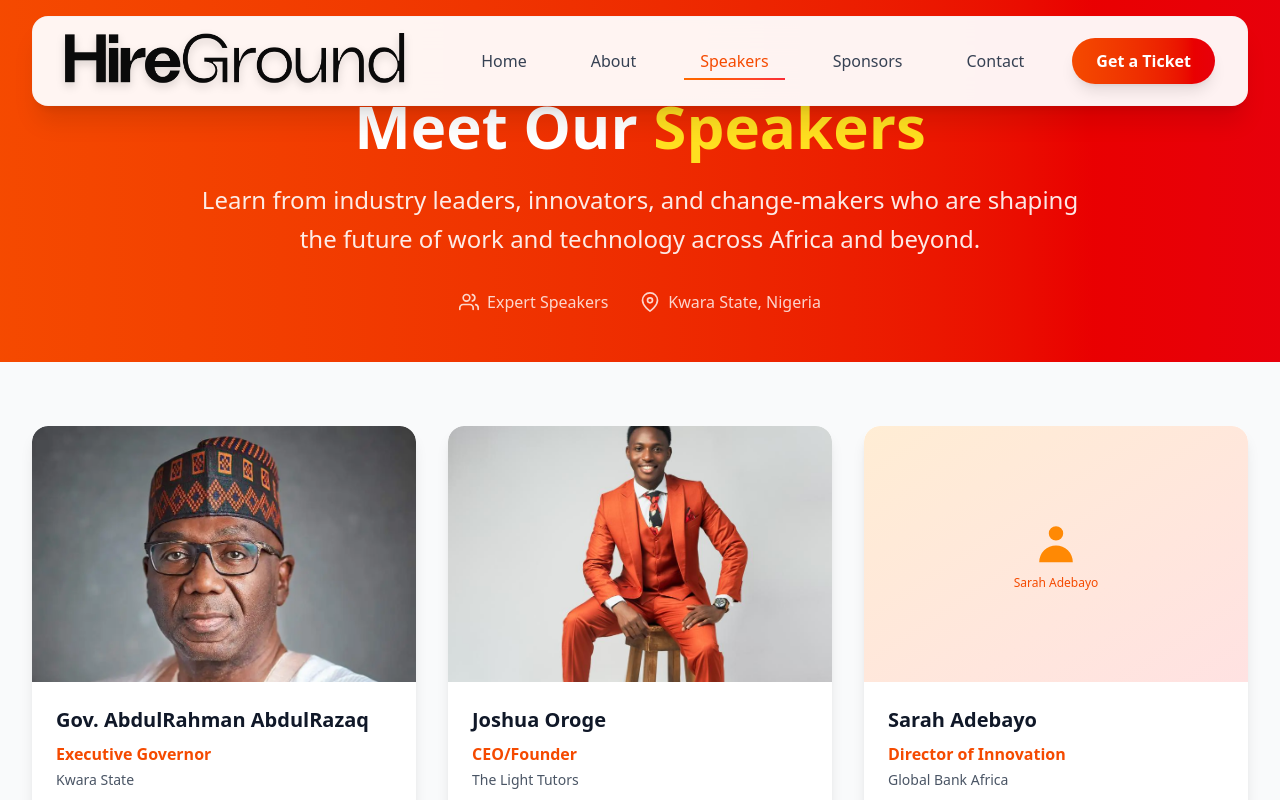
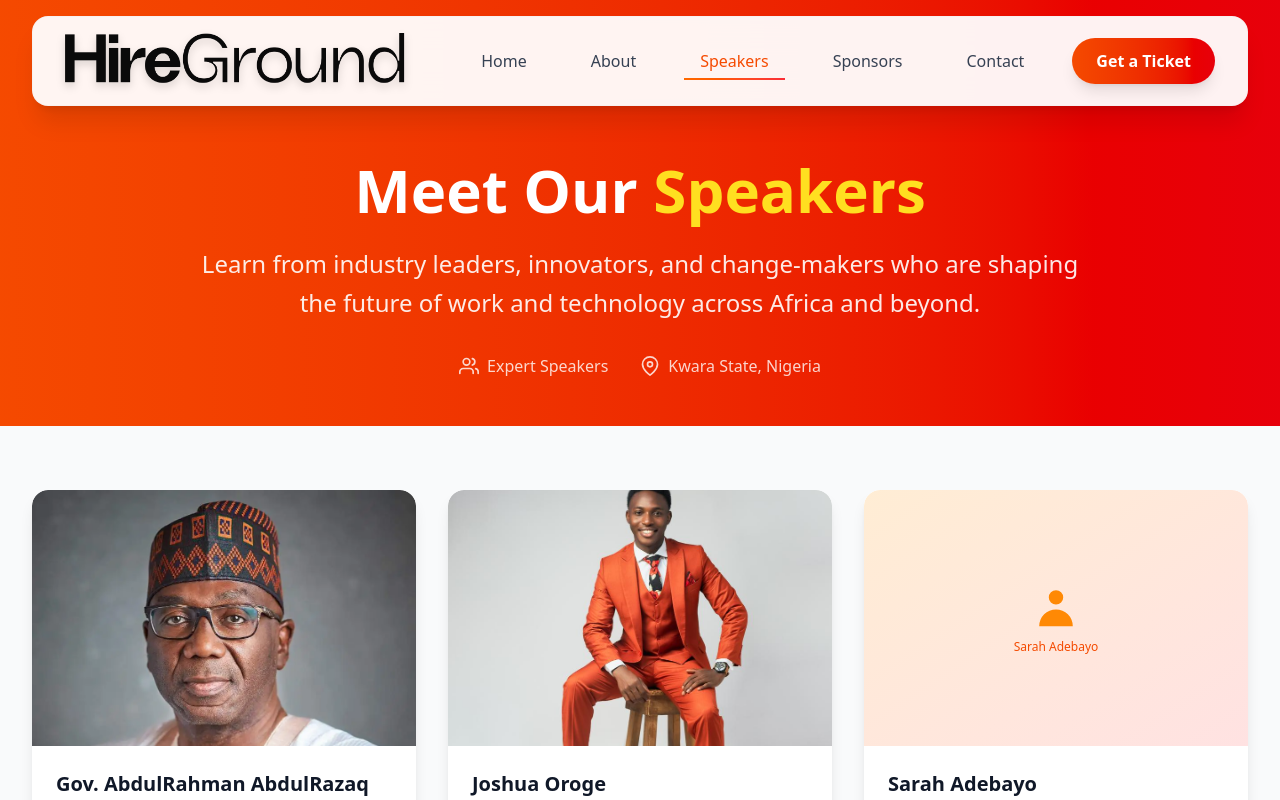
Before and after one commit to Phemmy-Dev/hireground-by-tlt, a React (Vite) app: page /speakers in a window 1280 px wide. Shown: the top 800 px of the page. Built offline with nearby package versions, Linux system fonts and the light colour scheme.

Commit message:
Make corrections and remove redundant code in the sponsors  page

```diff
--- a/src/pages/Speakers.jsx
+++ b/src/pages/Speakers.jsx
@@ -206,7 +206,7 @@ const Speakers = () => {
       <Navbar />
 
       {/* Hero Section */}
-      <section className="pt-24 pb-12 bg-gradient-to-r from-orange-600 to-red-600">
+      <section className="pt-32 sm:pt-36 lg:pt-40 pb-12 bg-gradient-to-r from-orange-600 to-red-600">
         <div className="container mx-auto px-4 sm:px-6 lg:px-8">
           <div className="max-w-4xl mx-auto text-center text-white">
             <motion.div
```
